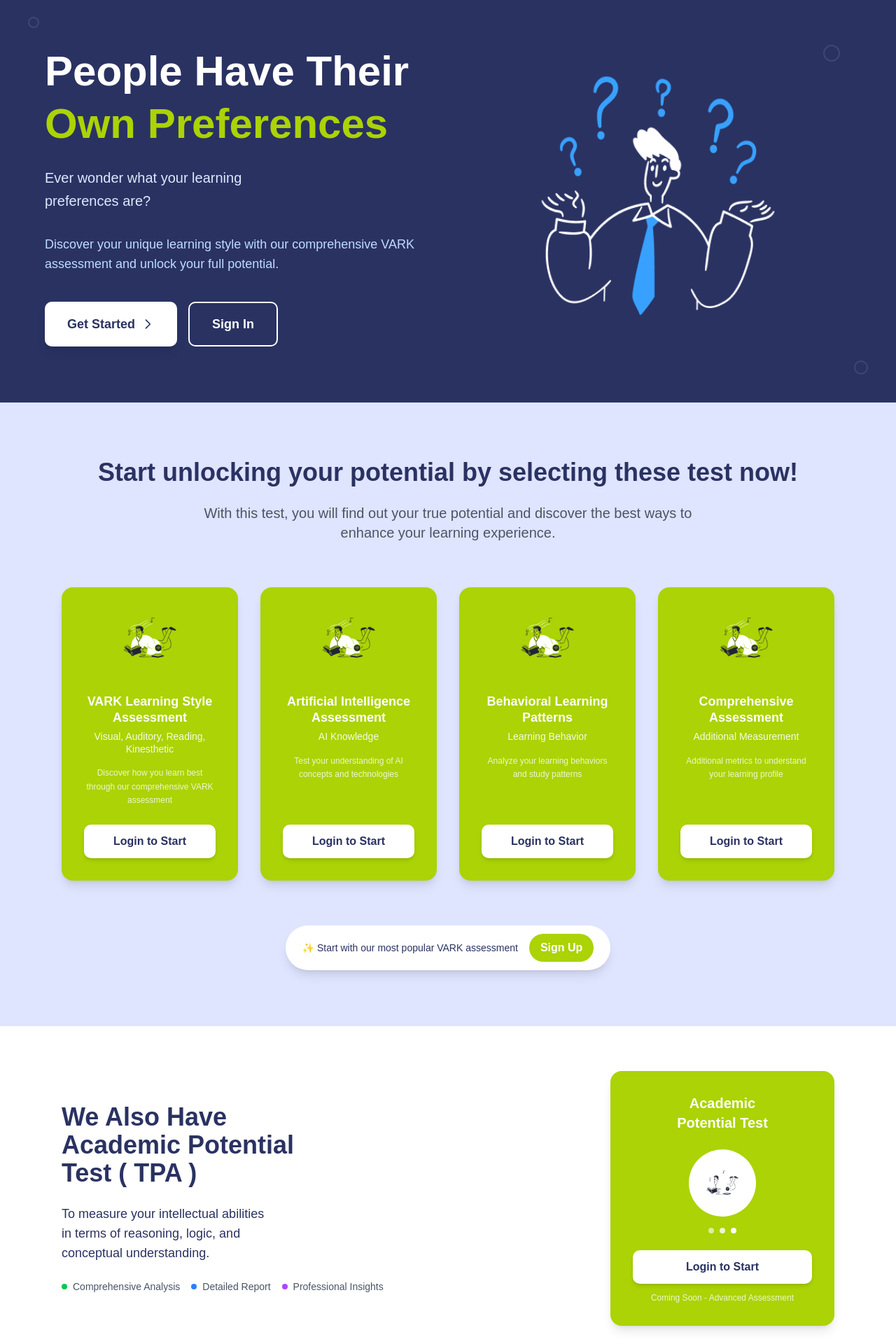
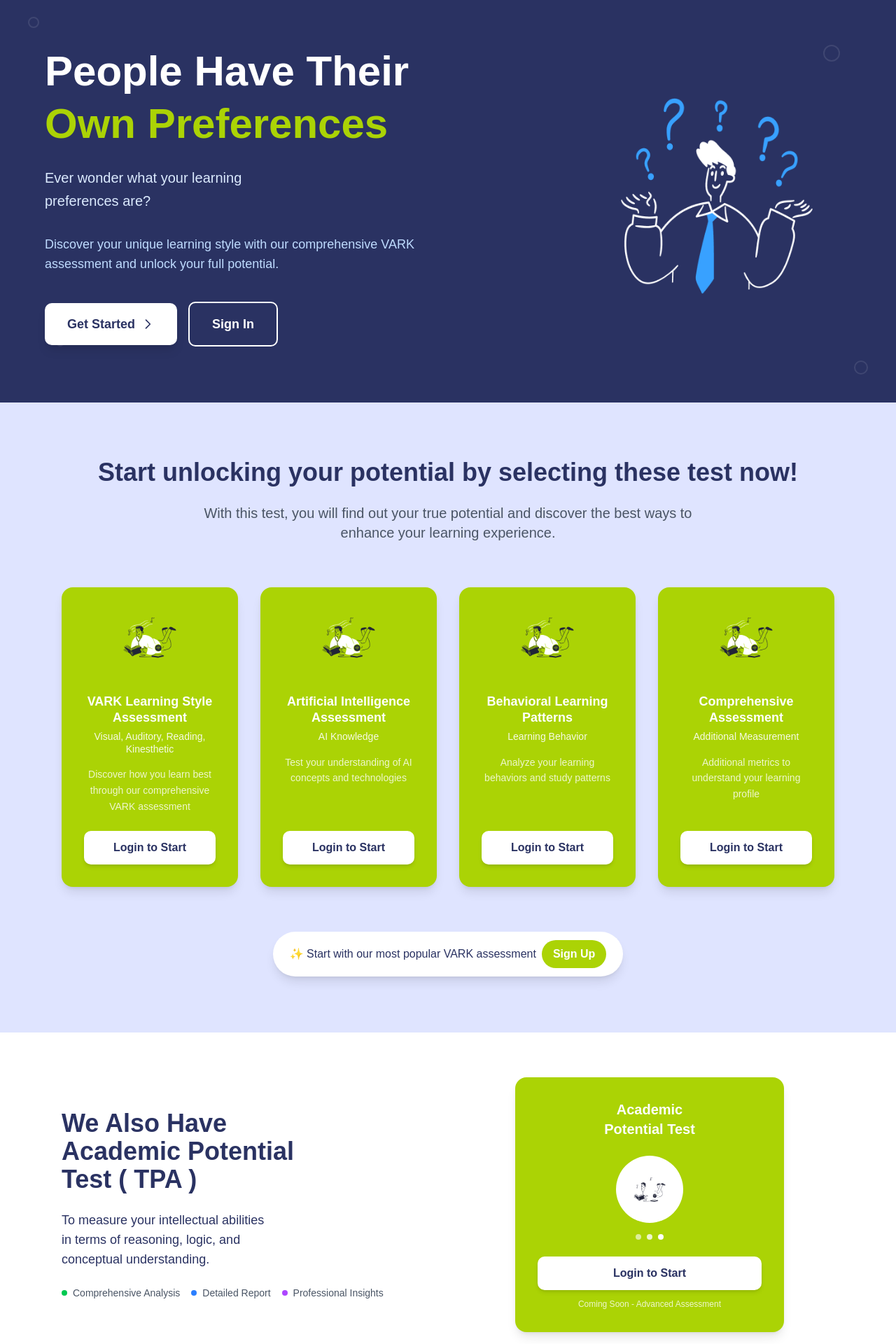
Before and after one commit to SMDV/cakravia-v0, a Next.js app: page / in a window 1280 px wide. Shown: the part 80-2000 px from the top of the page at 70% size. Built offline with nearby package versions, Linux system fonts and the light colour scheme.

Commit message:
Update page.tsx

```diff
--- a/src/app/page.tsx
+++ b/src/app/page.tsx
@@ -55,13 +55,13 @@ const EnhancedHomepage = () => {
       {/* Welcome Message for Authenticated Users */}
       {isAuthenticated && (
         <div className="bg-blue-50 border-b border-blue-200">
-          <div className="max-w-6xl mx-auto px-6 py-4">
-            <div className="flex items-center justify-between">
+          <div className="max-w-6xl mx-auto px-4 sm:px-6 py-3 sm:py-4">
+            <div className="flex flex-col sm:flex-row items-start sm:items-center justify-between gap-2">
               <div>
-                <h2 className="text-lg font-semibold text-blue-900">
+                <h2 className="text-base sm:text-lg font-semibold text-blue-900">
                   Welcome back! 👋
                 </h2>
-                <p className="text-blue-700">Ready to discover your learning style?</p>
+                <p className="text-sm sm:text-base text-blue-700">Ready to discover your learning style?</p>
               </div>
             </div>
           </div>
@@ -69,39 +69,40 @@ const EnhancedHomepage = () => {
       )}
 
       {/* Enhanced Hero Section */}
-      <section className="relative px-6 py-20 overflow-hidden" style={{ backgroundColor: '#2A3262' }}>
+      <section className="relative px-4 sm:px-6 py-12 sm:py-16 lg:py-20 overflow-hidden" style={{ backgroundColor: '#2A3262' }}>
         {/* Background Pattern */}
         <div className="absolute inset-0 opacity-10">
-          <div className="absolute top-10 left-10 w-4 h-4 border-2 border-white rounded-full"></div>
-          <div className="absolute top-20 right-20 w-6 h-6 border-2 border-white rounded-full"></div>
-          <div className="absolute bottom-20 left-20 w-3 h-3 border-2 border-white rounded-full"></div>
-          <div className="absolute bottom-10 right-10 w-5 h-5 border-2 border-white rounded-full"></div>
+          <div className="absolute top-5 left-5 sm:top-10 sm:left-10 w-3 h-3 sm:w-4 sm:h-4 border-2 border-white rounded-full"></div>
+          <div className="absolute top-10 right-10 sm:top-20 sm:right-20 w-4 h-4 sm:w-6 sm:h-6 border-2 border-white rounded-full"></div>
+          <div className="absolute bottom-10 left-10 sm:bottom-20 sm:left-20 w-2 h-2 sm:w-3 sm:h-3 border-2 border-white rounded-full"></div>
+          <div className="absolute bottom-5 right-5 sm:bottom-10 sm:right-10 w-3 h-3 sm:w-5 sm:h-5 border-2 border-white rounded-full"></div>
         </div>
 
         <div className="max-w-6xl mx-auto relative z-10">
-          <div className="flex items-center justify-between">
-            <div className="flex-1 pr-12">
-              <h1 className="text-6xl font-bold mb-6 text-white leading-tight">
+          <div className="flex flex-col lg:flex-row items-center gap-8 lg:gap-12">
+            {/* Text Content */}
+            <div className="flex-1 text-center lg:text-left lg:pr-8">
+              <h1 className="text-3xl sm:text-4xl lg:text-5xl xl:text-6xl font-bold mb-4 sm:mb-6 text-white leading-tight">
                 People Have Their<br />
                 <span style={{ color: '#ABD305' }}>Own Preferences</span>
               </h1>
-              <p className="text-xl mb-8 text-blue-100 leading-relaxed">
-                Ever wonder what your learning<br />
+              <p className="text-lg sm:text-xl mb-6 sm:mb-8 text-blue-100 leading-relaxed">
+                Ever wonder what your learning<br className="hidden sm:block" />
                 preferences are?
               </p>
-              <p className="text-lg mb-10 text-blue-200">
+              <p className="text-base sm:text-lg mb-8 sm:mb-10 text-blue-200">
                 Discover your unique learning style with our comprehensive VARK assessment and unlock your full potential.
               </p>
 
-              <div className="flex gap-4">
+              <div className="flex flex-col sm:flex-row gap-4 items-center justify-center lg:justify-start">
                 {isAuthenticated ? (
                   <Link
                     href="/test" // Updated to use /test
-                    className="inline-flex items-center px-8 py-4 bg-white rounded-lg font-semibold text-lg hover:bg-gray-100 transition-all duration-300 shadow-lg hover:shadow-xl"
+                    className="w-full sm:w-auto inline-flex items-center justify-center px-6 sm:px-8 py-3 sm:py-4 bg-white rounded-lg font-semibold text-base sm:text-lg hover:bg-gray-100 transition-all duration-300 shadow-lg hover:shadow-xl"
                     style={{ color: '#2A3262' }}
                   >
                     Start Test Now
-                    <svg className="w-5 h-5 ml-2" fill="none" stroke="currentColor" viewBox="0 0 24 24">
+                    <svg className="w-4 h-4 sm:w-5 sm:h-5 ml-2" fill="none" stroke="currentColor" viewBox="0 0 24 24">
                       <path strokeLinecap="round" strokeLinejoin="round" strokeWidth={2} d="M9 5l7 7-7 7" />
                     </svg>
                   </Link>
@@ -109,17 +110,17 @@ const EnhancedHomepage = () => {
                   <>
                     <Link
                       href="/register"
-                      className="inline-flex items-center px-8 py-4 bg-white rounded-lg font-semibold text-lg hover:bg-gray-100 transition-all duration-300 shadow-lg hover:shadow-xl"
+                      className="w-full sm:w-auto inline-flex items-center justify-center px-6 sm:px-8 py-3 sm:py-4 bg-white rounded-lg font-semibold text-base sm:text-lg hover:bg-gray-100 transition-all duration-300 shadow-lg hover:shadow-xl"
                       style={{ color: '#2A3262' }}
                     >
                       Get Started
-                      <svg className="w-5 h-5 ml-2" fill="none" stroke="currentColor" viewBox="0 0 24 24">
+                      <svg className="w-4 h-4 sm:w-5 sm:h-5 ml-2" fill="none" stroke="currentColor" viewBox="0 0 24 24">
                         <path strokeLinecap="round" strokeLinejoin="round" strokeWidth={2} d="M9 5l7 7-7 7" />
                       </svg>
                     </Link>
                     <Link
                       href="/login"
-                      className="inline-flex items-center px-8 py-4 border-2 border-white text-white rounded-lg font-semibold text-lg hover:bg-white hover:text-blue-900 transition-all duration-300"
+                      className="w-full sm:w-auto inline-flex items-center justify-center px-6 sm:px-8 py-3 sm:py-4 border-2 border-white text-white rounded-lg font-semibold text-base sm:text-lg hover:bg-white hover:text-blue-900 transition-all duration-300"
                     >
                       Sign In
                     </Link>
@@ -128,14 +129,15 @@ const EnhancedHomepage = () => {
               </div>
             </div>
 
-            <div className="flex-1 flex justify-center">
-              <div className="relative w-96 h-80 flex items-center justify-center">
+            {/* Image */}
+            <div className="flex-1 flex justify-center lg:justify-end order-first lg:order-last">
+              <div className="relative w-64 h-64 sm:w-80 sm:h-80 lg:w-96 lg:h-80 flex items-center justify-center">
                 <Image
                   src={askingQuestionImage}
                   alt="Person asking questions about learning preferences"
                   width={350}
                   height={350}
-                  className="object-contain"
+                  className="object-contain w-full h-full"
                   priority
                 />
               </div>
@@ -145,44 +147,44 @@ const EnhancedHomepage = () => {
       </section>
 
       {/* Enhanced Test Selection Section */}
-      <section className="py-20 relative overflow-hidden" style={{ backgroundColor: '#DFE4FF' }}>
-        <div className="max-w-6xl mx-auto px-6 relative z-10">
-          <div className="text-center mb-16">
-            <h2 className="text-4xl font-bold mb-6" style={{ color: '#2A3262' }}>
+      <section className="py-12 sm:py-16 lg:py-20 relative overflow-hidden" style={{ backgroundColor: '#DFE4FF' }}>
+        <div className="max-w-6xl mx-auto px-4 sm:px-6 relative z-10">
+          <div className="text-center mb-12 sm:mb-16">
+            <h2 className="text-2xl sm:text-3xl lg:text-4xl font-bold mb-4 sm:mb-6" style={{ color: '#2A3262' }}>
               Start unlocking your potential by selecting these test now!
             </h2>
-            <p className="text-xl text-gray-600 max-w-3xl mx-auto">
+            <p className="text-base sm:text-xl text-gray-600 max-w-3xl mx-auto">
               With this test, you will find out your true potential and discover the best ways to enhance your learning experience.
             </p>
           </div>
 
-          <div className="grid grid-cols-1 md:grid-cols-2 lg:grid-cols-4 gap-8 mb-16">
+          <div className="grid grid-cols-1 sm:grid-cols-2 lg:grid-cols-4 gap-6 sm:gap-8 mb-12 sm:mb-16">
             {testCards.map((card, index) => (
               <div
                 key={index}
-                className="group relative rounded-2xl p-8 text-center transform hover:scale-105 transition-all duration-300 shadow-lg hover:shadow-2xl flex flex-col h-full"
+                className="group relative rounded-2xl p-6 sm:p-8 text-center transform hover:scale-105 transition-all duration-300 shadow-lg hover:shadow-2xl flex flex-col h-full"
                 style={{ backgroundColor: '#ABD305' }}
               >
-                <div className="mb-6">
-                  <div className="w-20 h-20 mx-auto mb-4 flex items-center justify-center">
+                <div className="mb-4 sm:mb-6">
+                  <div className="w-16 h-16 sm:w-20 sm:h-20 mx-auto mb-3 sm:mb-4 flex items-center justify-center">
                     <Image
                       src={listeningMusicImage}
                       alt={card.subtitle}
                       width={80}
                       height={80}
-                      className="object-contain"
+                      className="object-contain w-full h-full"
                     />
                   </div>
                 </div>
 
                 <div className="flex-grow">
-                  <h3 className="text-white font-bold mb-2 text-lg leading-tight">
+                  <h3 className="text-white font-bold mb-2 text-base sm:text-lg leading-tight">
                     {card.subtitle}
                   </h3>
-                  <h4 className="text-white font-medium mb-4 text-sm leading-tight opacity-90">
+                  <h4 className="text-white font-medium mb-3 sm:mb-4 text-sm leading-tight opacity-90">
                     {card.title}
                   </h4>
-                  <p className="text-white text-xs mb-6 opacity-80 leading-relaxed">
+                  <p className="text-white text-xs sm:text-sm mb-4 sm:mb-6 opacity-80 leading-relaxed">
                     {card.description}
                   </p>
                 </div>
@@ -191,7 +193,7 @@ const EnhancedHomepage = () => {
                   {isAuthenticated ? (
                     <Link
                       href={card.href}
-                      className="block w-full py-3 bg-white rounded-lg font-semibold hover:bg-gray-100 transition-all duration-300 transform hover:scale-105 shadow-md"
+                      className="block w-full py-2 sm:py-3 bg-white rounded-lg font-semibold text-sm sm:text-base hover:bg-gray-100 transition-all duration-300 transform hover:scale-105 shadow-md"
                       style={{ color: '#2A3262' }}
                     >
                       {card.buttonText}
@@ -199,7 +201,7 @@ const EnhancedHomepage = () => {
                   ) : (
                     <Link
                       href="/login"
-                      className="block w-full py-3 bg-white rounded-lg font-semibold hover:bg-gray-100 transition-all duration-300 transform hover:scale-105 shadow-md"
+                      className="block w-full py-2 sm:py-3 bg-white rounded-lg font-semibold text-sm sm:text-base hover:bg-gray-100 transition-all duration-300 transform hover:scale-105 shadow-md"
                       style={{ color: '#2A3262' }}
                     >
                       Login to Start
@@ -212,14 +214,14 @@ const EnhancedHomepage = () => {
 
           {/* Call to Action */}
           <div className="text-center">
-            <div className="inline-flex items-center gap-2 px-6 py-3 bg-white rounded-full shadow-lg">
-              <span className="text-sm font-medium" style={{ color: '#2A3262' }}>
+            <div className="inline-flex flex-col sm:flex-row items-center gap-3 sm:gap-2 px-4 sm:px-6 py-3 bg-white rounded-full shadow-lg">
+              <span className="text-sm sm:text-base font-medium text-center" style={{ color: '#2A3262' }}>
                 ✨ Start with our most popular VARK assessment
               </span>
               {isAuthenticated ? (
                 <Link
                   href="/test" // Updated to use /test
-                  className="ml-2 px-4 py-2 rounded-full font-semibold text-white hover:opacity-90 transition-opacity"
+                  className="px-4 py-2 rounded-full font-semibold text-white text-sm sm:text-base hover:opacity-90 transition-opacity"
                   style={{ backgroundColor: '#ABD305' }}
                 >
                   Begin Now
@@ -227,7 +229,7 @@ const EnhancedHomepage = () => {
               ) : (
                 <Link
                   href="/register"
-                  className="ml-2 px-4 py-2 rounded-full font-semibold text-white hover:opacity-90 transition-opacity"
+                  className="px-4 py-2 rounded-full font-semibold text-white text-sm sm:text-base hover:opacity-90 transition-opacity"
                   style={{ backgroundColor: '#ABD305' }}
                 >
                   Sign Up
@@ -239,21 +241,22 @@ const EnhancedHomepage = () => {
       </section>
 
       {/* Academic Potential Test Section */}
-      <section className="py-16 bg-white">
-        <div className="max-w-6xl mx-auto px-6">
-          <div className="flex items-center justify-between">
-            <div className="flex-1">
-              <h2 className="text-4xl font-bold mb-6" style={{ color: '#2A3262' }}>
+      <section className="py-12 sm:py-16 bg-white">
+        <div className="max-w-6xl mx-auto px-4 sm:px-6">
+          <div className="flex flex-col lg:flex-row items-center gap-8 lg:gap-12">
+            {/* Text Content */}
+            <div className="flex-1 text-center lg:text-left order-2 lg:order-1">
+              <h2 className="text-2xl sm:text-3xl lg:text-4xl font-bold mb-4 sm:mb-6" style={{ color: '#2A3262' }}>
                 We Also Have<br />
                 Academic Potential<br />
                 Test ( TPA )
               </h2>
-              <p className="text-lg mb-6" style={{ color: '#2A3262' }}>
-                To measure your intellectual abilities<br />
-                in terms of reasoning, logic, and<br />
+              <p className="text-base sm:text-lg mb-4 sm:mb-6" style={{ color: '#2A3262' }}>
+                To measure your intellectual abilities<br className="hidden sm:block" />
+                in terms of reasoning, logic, and<br className="hidden sm:block" />
                 conceptual understanding.
               </p>
-              <div className="flex items-center gap-4 text-sm text-gray-600">
+              <div className="flex flex-wrap items-center justify-center lg:justify-start gap-4 text-sm text-gray-600">
                 <div className="flex items-center gap-2">
                   <div className="w-2 h-2 rounded-full bg-green-500"></div>
                   <span>Comprehensive Analysis</span>
@@ -269,18 +272,19 @@ const EnhancedHomepage = () => {
               </div>
             </div>
 
-            <div className="ml-8">
+            {/* TPA Card */}
+            <div className="flex-1 flex justify-center order-1 lg:order-2">
               <div
-                className="rounded-2xl p-8 text-center w-80 transform hover:scale-105 transition-all duration-300 shadow-lg"
+                className="rounded-2xl p-6 sm:p-8 text-center w-full max-w-sm transform hover:scale-105 transition-all duration-300 shadow-lg"
                 style={{ backgroundColor: '#ABD305' }}
               >
-                <h3 className="text-white font-bold text-xl mb-6">
+                <h3 className="text-white font-bold text-lg sm:text-xl mb-4 sm:mb-6">
                   Academic<br />
                   Potential Test
                 </h3>
 
-                <div className="mb-6">
-                  <div className="w-24 h-24 mx-auto mb-4 rounded-full bg-white bg-opacity-20 flex items-center justify-center">
+                <div className="mb-4 sm:mb-6">
+                  <div className="w-20 h-20 sm:w-24 sm:h-24 mx-auto mb-3 sm:mb-4 rounded-full bg-white bg-opacity-20 flex items-center justify-center">
                     <Image
                       src={listeningMusicImage}
                       alt="Academic Potential Test"
@@ -299,7 +303,7 @@ const EnhancedHomepage = () => {
                 {isAuthenticated ? (
                   <button
                     onClick={() => alert('TPA test will be available soon!')}
-                    className="w-full py-3 bg-white rounded-lg font-semibold hover:bg-gray-100 transition-all duration-300 shadow-md"
+                    className="w-full py-2 sm:py-3 bg-white rounded-lg font-semibold text-sm sm:text-base hover:bg-gray-100 transition-all duration-300 shadow-md"
                     style={{ color: '#2A3262' }}
                   >
                     Start Test Now
@@ -307,7 +311,7 @@ const EnhancedHomepage = () => {
                 ) : (
                   <Link
                     href="/login"
-                    className="block w-full py-3 bg-white rounded-lg font-semibold hover:bg-gray-100 transition-all duration-300 shadow-md"
+                    className="block w-full py-2 sm:py-3 bg-white rounded-lg font-semibold text-sm sm:text-base hover:bg-gray-100 transition-all duration-300 shadow-md"
                     style={{ color: '#2A3262' }}
                   >
                     Login to Start
```
